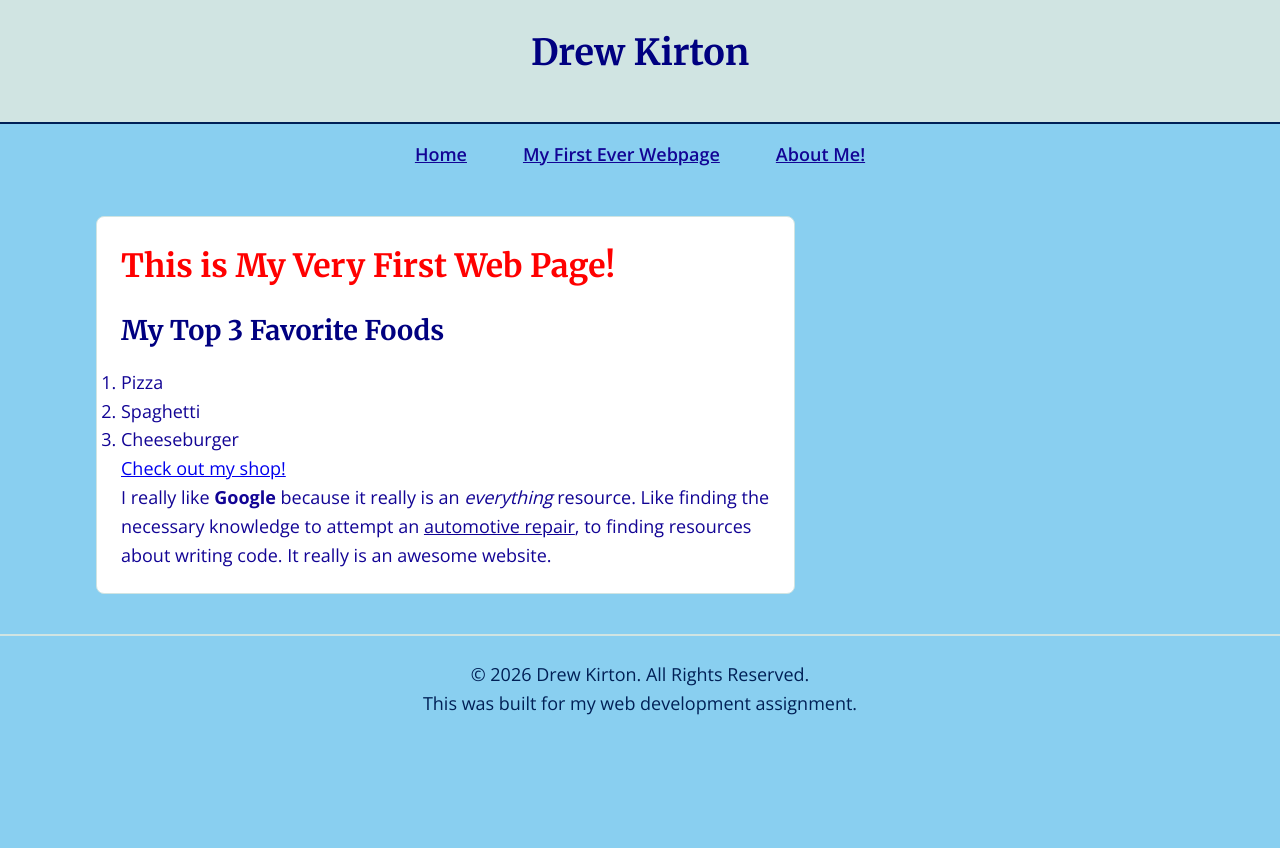
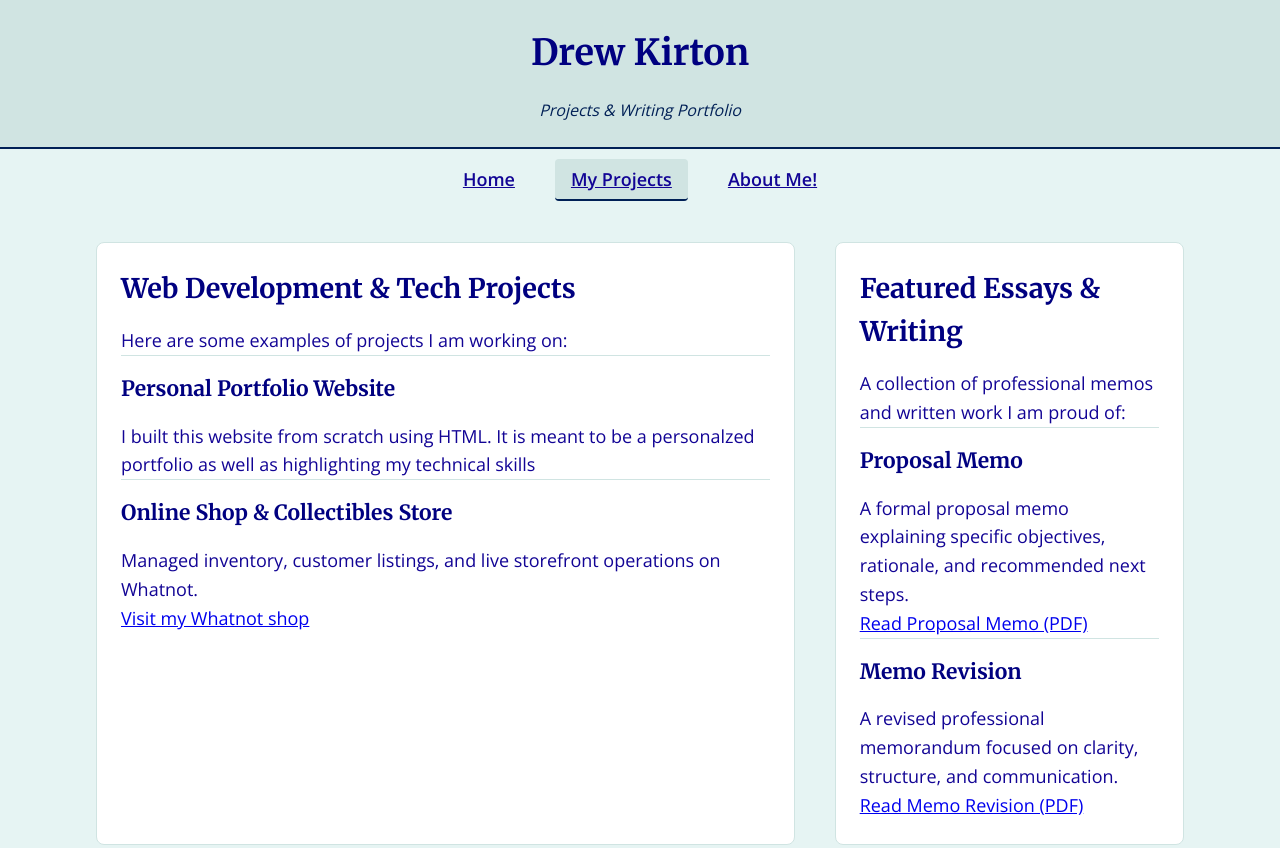
Before and after one commit to dkirton/my-first-website, a plain HTML site: page Kirton_website.html in a window 1280 px wide. Shown: the top 848 px of the page. Before the commit the page ends 800 px from the top, so only its background shows below. Drawn offline with nearby package versions, Linux system fonts and the light colour scheme.

Commit message:
Revise Kirton website layout and content

```diff
--- a/Kirton_website.html
+++ b/Kirton_website.html
@@ -3,39 +3,50 @@
 <head>
   <meta charset="UTF-8">
   <meta name="viewport" content="width=device-width, initial-scale=1.0">
-  <title>My HTML Assignment</title>
+  <title>My Projects | Drew Kirton</title>
   <link rel="stylesheet" href="style.css">
 </head>
-<body class="original-page">
+<body>
   <header class="site-header">
     <h1>Drew Kirton</h1>
+    <p class="tagline">Projects &amp; Writing Portfolio</p>
   </header>
-
   <nav>
     <ul>
       <li><a href="index.html">Home</a></li>
-      <li><a href="Kirton_website.html">My First Ever Webpage</a></li>
+      <li><a href="Kirton_website.html" class="active-link">My Projects</a></li>
       <li><a href="L1_EXEMPLAR.html">About Me!</a></li>
     </ul>
   </nav>
-
   <main>
     <section class="content-card">
-      <h1 class="page-title">This is My Very First Web Page!</h1>
-
-      <h2>My Top 3 Favorite Foods</h2>
-      <ol>
-        <li>Pizza</li>
-        <li>Spaghetti</li>
-        <li>Cheeseburger</li>
-      </ol>
-
-      <p><a href="https://www.whatnot.com/user/poke_cart?referringSource=autocomplete">Check out my shop!</a></p>
-
-      <p>I really like <b>Google</b> because it really is an <i>everything</i> resource. Like finding the necessary knowledge to attempt an <u>automotive repair</u>, to finding resources about writing code. It really is an awesome website.</p>
+      <h2>Web Development &amp; Tech Projects</h2>
+      <p>Here are some examples of projects I am working on:</p>
+      <div class="relationship-box">
+        <h3>Personal Portfolio Website</h3>
+        <p>I built this website from scratch using HTML. It is meant to be a personalzed portfolio as well as highlighting my technical skills</p>
+      </div>
+      <div class="relationship-box">
+        <h3>Online Shop &amp; Collectibles Store</h3>
+        <p>Managed inventory, customer listings, and live storefront operations on Whatnot.</p>
+        <p><a href="https://www.whatnot.com/user/poke_cart?referringSource=autocomplete" target="_blank" rel="noopener noreferrer">Visit my Whatnot shop</a></p>
+      </div>
+    </section>
+    <section class="content-card">
+      <h2>Featured Essays &amp; Writing</h2>
+      <p>A collection of professional memos and written work I am proud of:</p>
+      <div class="relationship-box">
+        <h3>Proposal Memo</h3>
+        <p>A formal proposal memo explaining specific objectives, rationale, and recommended next steps.</p>
+        <p><a href="Proposal_Memo_DrewKirton.pdf" target="_blank" rel="noopener noreferrer">Read Proposal Memo (PDF)</a></p>
+      </div>
+      <div class="relationship-box">
+        <h3>Memo Revision</h3>
+        <p>A revised professional memorandum focused on clarity, structure, and communication.</p>
+        <p><a href="DrewKirton_Memo_Revision.pdf" target="_blank" rel="noopener noreferrer">Read Memo Revision (PDF)</a></p>
+      </div>
     </section>
   </main>
-
   <footer id="main-footer">
     <p>&copy; 2026 Drew Kirton. All Rights Reserved.</p>
     <p>This was built for my web development assignment.</p>
```
